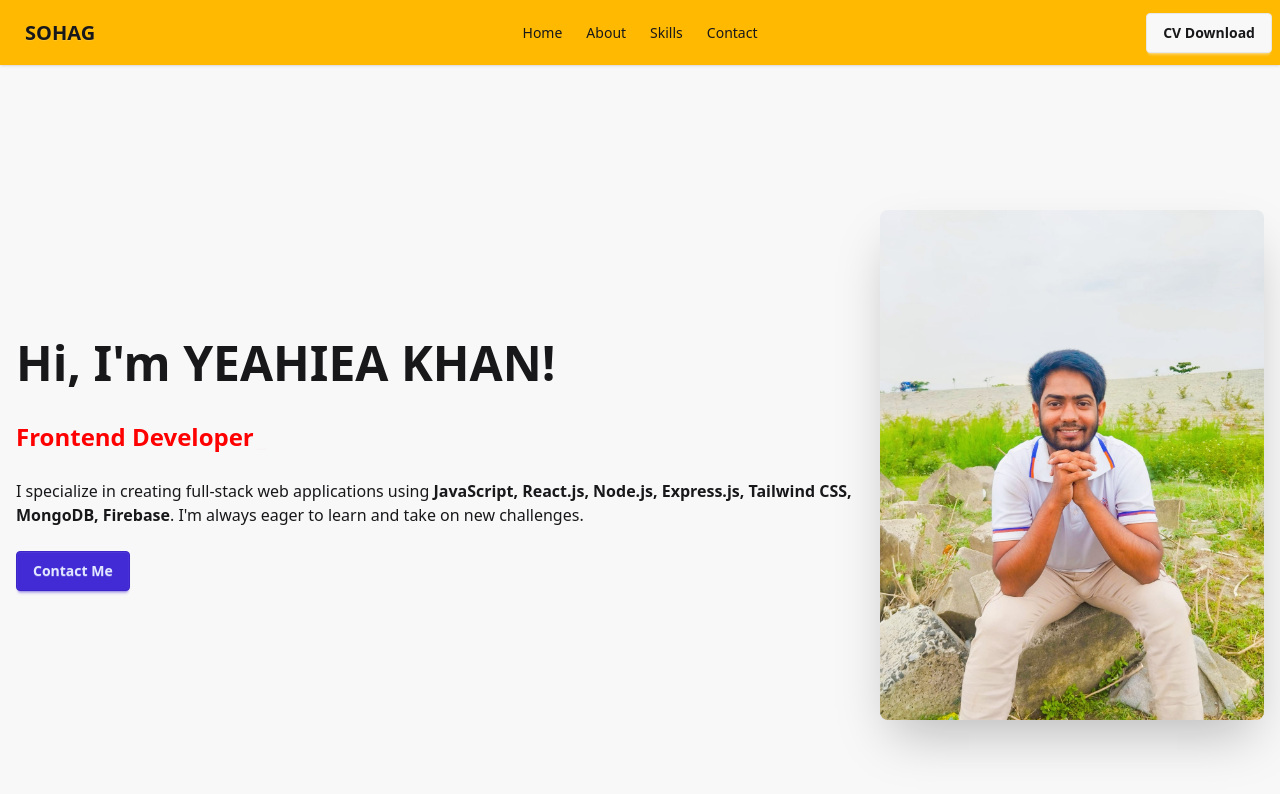
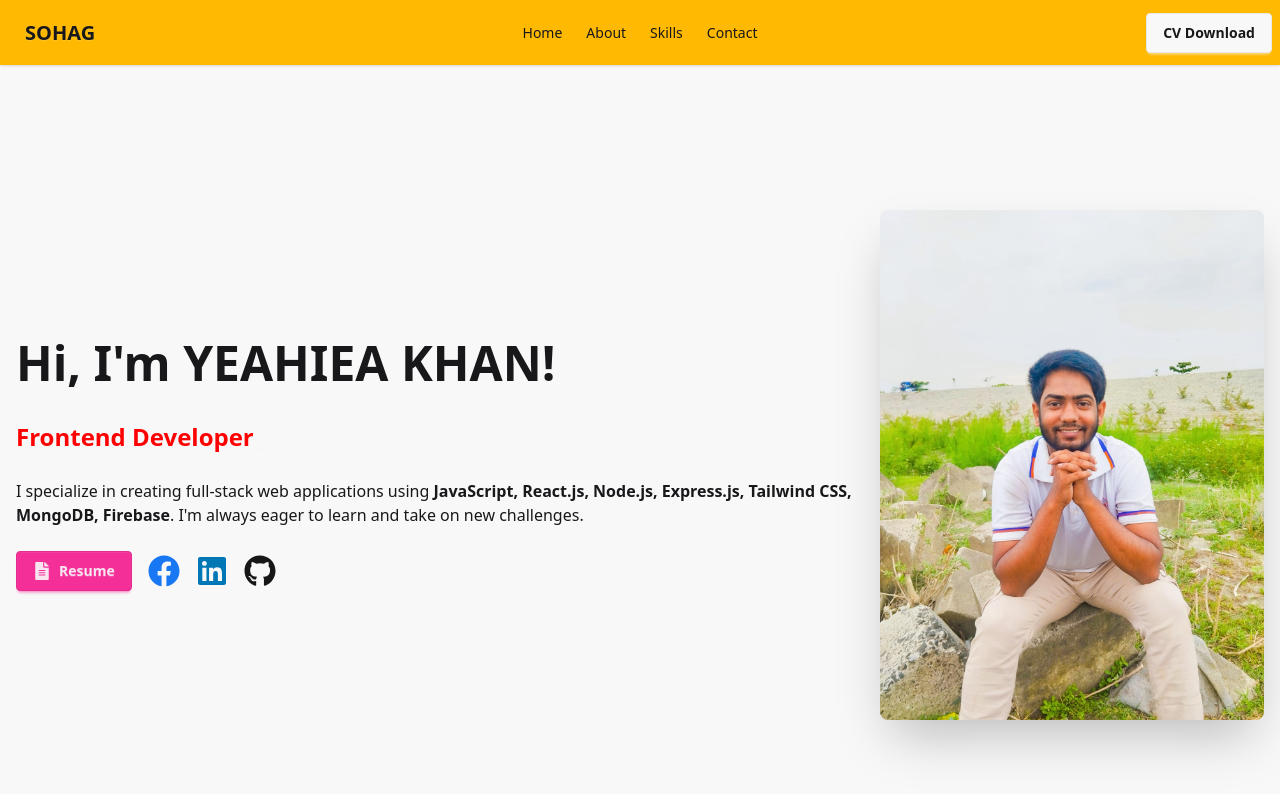
Before and after one commit to yeahieaKhan/portflio-react-1, a React (Vite) app: page / in a window 1280 px wide. Shown: the top 794 px of the page. Built offline with nearby package versions, Linux system fonts and the light colour scheme.

Commit message:
done the hero section

```diff
--- a/package.json
+++ b/package.json
@@ -11,8 +11,10 @@
   },
   "dependencies": {
     "@tailwindcss/vite": "^4.1.11",
+    "lucide-react": "^0.539.0",
     "react": "^19.1.1",
     "react-dom": "^19.1.1",
+    "react-icons": "^5.5.0",
     "react-simple-typewriter": "^5.0.1",
     "tailwindcss": "^4.1.11"
   },
--- a/src/components/Hero/Hero.jsx
+++ b/src/components/Hero/Hero.jsx
@@ -1,6 +1,8 @@
 import React from "react";
 import HeroImg from "../../assets/hero-img.jpg";
 import { Typewriter } from "react-simple-typewriter";
+import { FileText } from "lucide-react";
+import { FaFacebook, FaLinkedin, FaGithub, FaFileAlt } from "react-icons/fa";
 
 const Hero = () => {
   const handleType = (count) => {
@@ -51,7 +53,45 @@ const Hero = () => {
             </b>
             . I'm always eager to learn and take on new challenges.
           </p>
-          <button className="btn btn-primary">Contact Me</button>
+          <ul className="flex gap-4 items-center">
+            <li>
+              <button className="btn btn-secondary flex items-center gap-2">
+                <FaFileAlt size={18} /> Resume
+              </button>
+            </li>
+            <li>
+              <a
+                href="https://facebook.com/yourusername"
+                target="_blank"
+                rel="noopener noreferrer"
+                className="text-[#1877F2] hover:scale-110 transition-transform duration-200"
+              >
+                <FaFacebook size={32} />
+              </a>
+            </li>
+
+            <li>
+              <a
+                href="https://linkedin.com/in/yourusername"
+                target="_blank"
+                rel="noopener noreferrer"
+                className="text-[#0077B5] hover:scale-110 transition-transform duration-200"
+              >
+                <FaLinkedin size={32} />
+              </a>
+            </li>
+
+            <li>
+              <a
+                href="https://github.com/yourusername"
+                target="_blank"
+                rel="noopener noreferrer"
+                className="text-[#181717] hover:scale-110 transition-transform duration-200"
+              >
+                <FaGithub size={32} />
+              </a>
+            </li>
+          </ul>
         </div>
       </div>
     </div>
```
Also changed, not shown: 1 other file (tests, documents, lock files or other folders).
